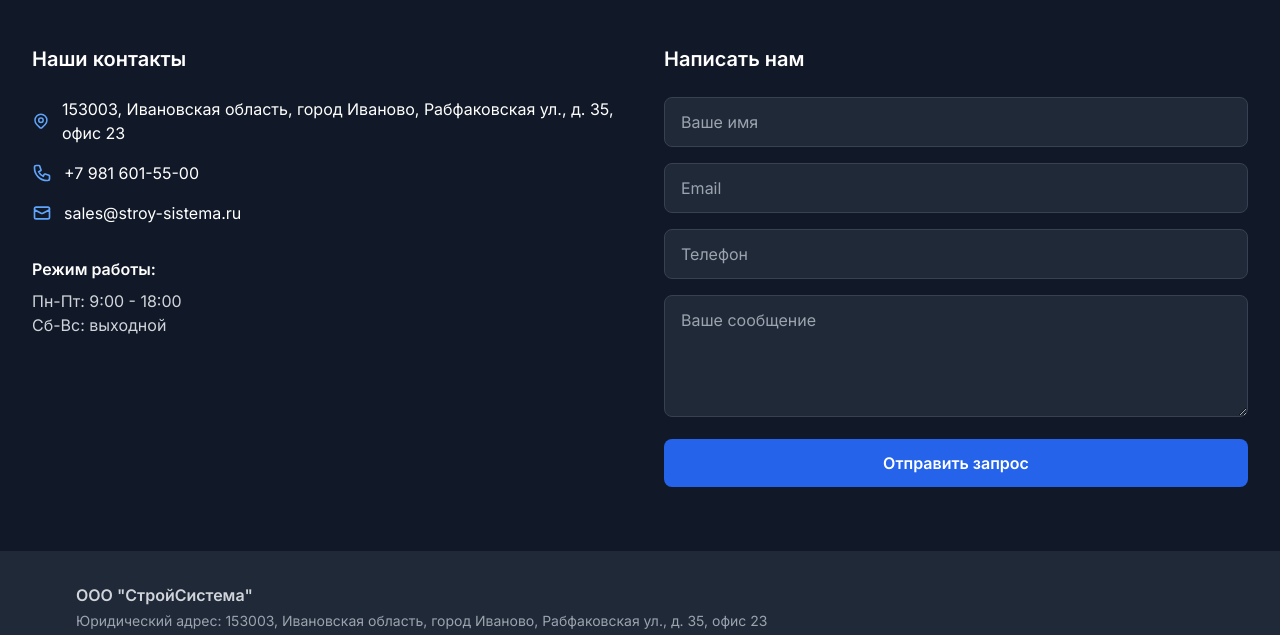
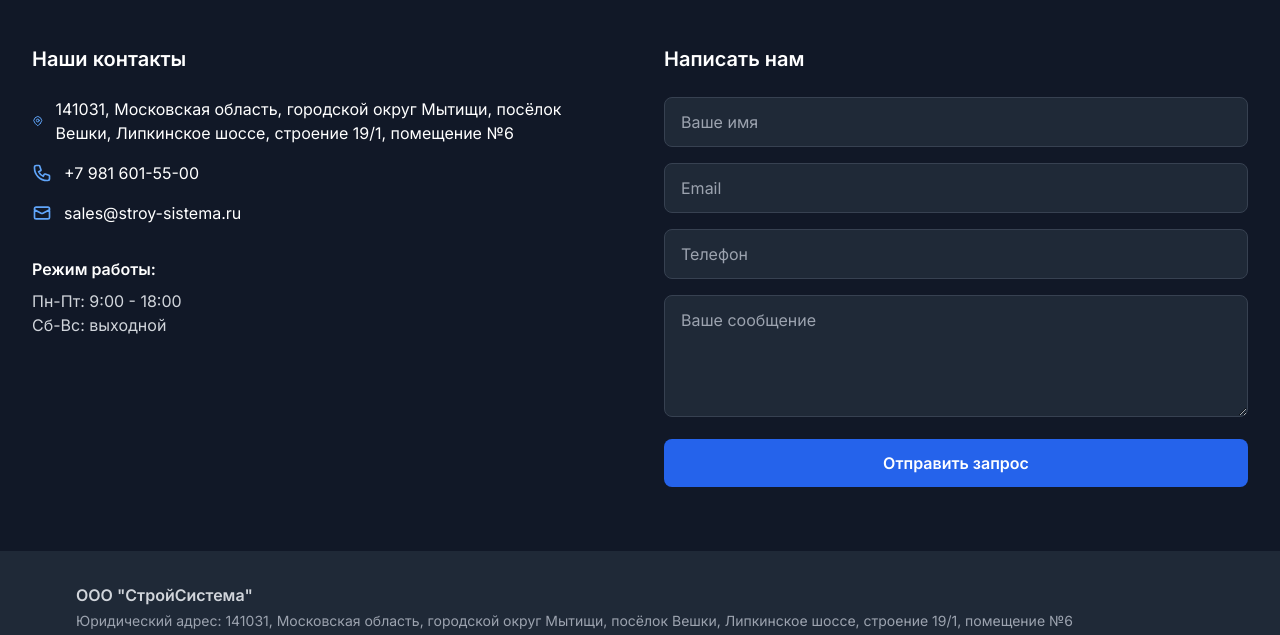
Before and after one commit to sii-lab/sii-lab.github.io, a plain HTML site: page index.html in a window 1280 px wide. Shown: the part 6185-6820 px from the top of the page. Drawn offline with nearby package versions, Linux system fonts and the light colour scheme.

Commit message:
index.html

```diff
--- a/index.html
+++ b/index.html
@@ -4,6 +4,7 @@
     <meta charset="UTF-8">
     <meta name="viewport" content="width=device-width, initial-scale=1.0">
     <title>ООО "СтройСистема" - Трубопроводная арматура</title>
+    <link rel="icon" type="image/x-icon" href="assets/favicon.ico">
     <script src="https://cdn.tailwindcss.com"></script>
     <link href="https://fonts.googleapis.com/css2?family=Inter:wght@300;400;500;600;700&display=swap" rel="stylesheet">
     <style>
@@ -816,7 +817,8 @@
                                 <path stroke-linecap="round" stroke-linejoin="round" stroke-width="2" d="M17.657 16.657L13.414 20.9a1.998 1.998 0 01-2.827 0l-4.244-4.243a8 8 0 1111.314 0z"></path>
                                 <path stroke-linecap="round" stroke-linejoin="round" stroke-width="2" d="M15 11a3 3 0 11-6 0 3 3 0 016 0z"></path>
                             </svg>
-                            <span>153003, Ивановская область, город Иваново, Рабфаковская ул., д. 35, офис 23</span>
+                            <span>141031, Московская область, городской округ Мытищи, посёлок Вешки, Липкинское шоссе, строение 19/1, помещение №6
+</span>
                         </div>
                         <div class="flex items-center space-x-3">
                             <svg class="w-5 h-5 text-blue-400" fill="none" stroke="currentColor" viewBox="0 0 24 24">
@@ -862,8 +864,9 @@
                     <div>
                         <span class="font-semibold">ООО "СтройСистема"</span>
                         <div class="text-sm text-gray-400 mt-1">
-                            <div>Юридический адрес: 153003, Ивановская область, город Иваново, Рабфаковская ул., д. 35, офис 23</div>
-                            <div>ИНН 3702175416 / КПП 370201001</div>
+                            <div>Юридический адрес: 141031, Московская область, городской округ Мытищи, посёлок Вешки, Липкинское шоссе, строение 19/1, помещение №6
+</div>
+                            <div>ИНН 3702175416 / КПП 502901001</div>
                             <div>ОГРН 1173702007709</div>
                             <div>Телефон: +7 981 601-55-00</div>
                             <div>Email: sales@stroy-sistema.ru</div>
```
